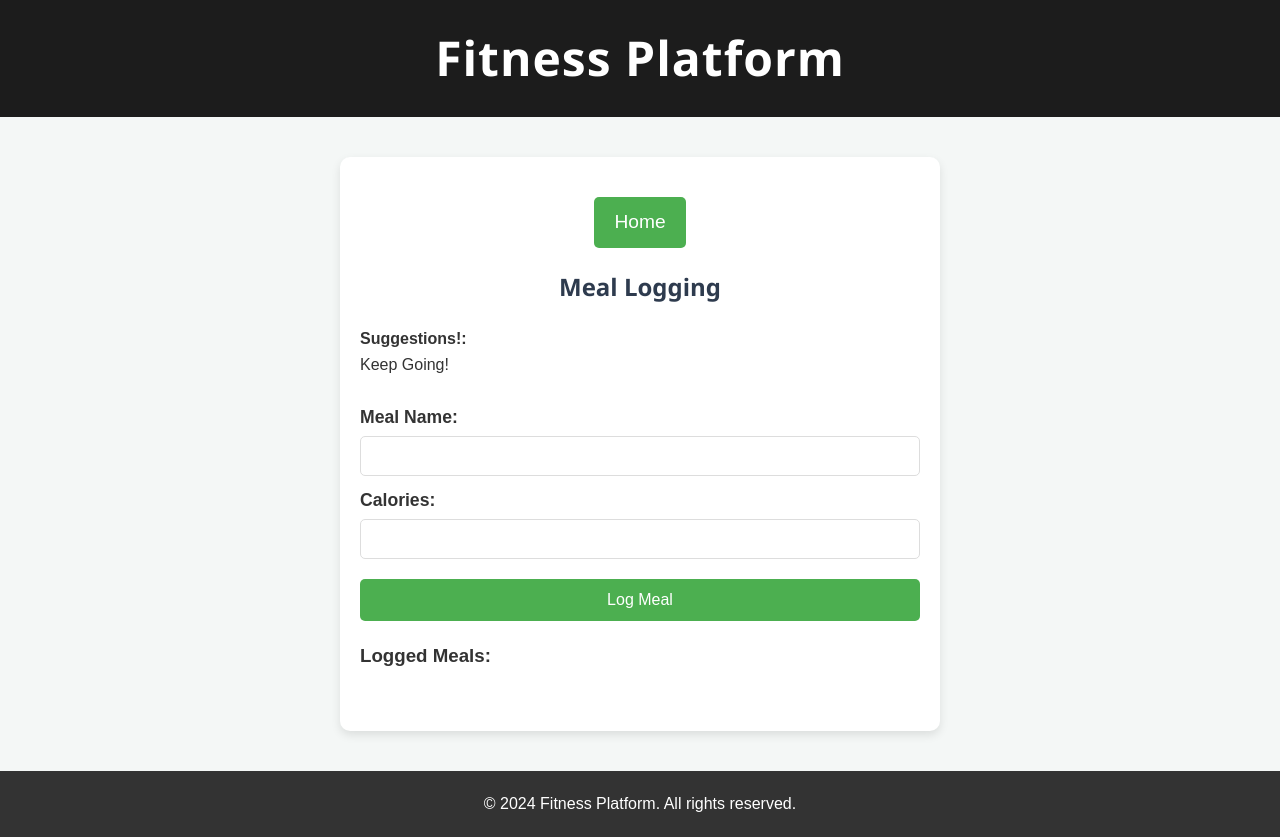
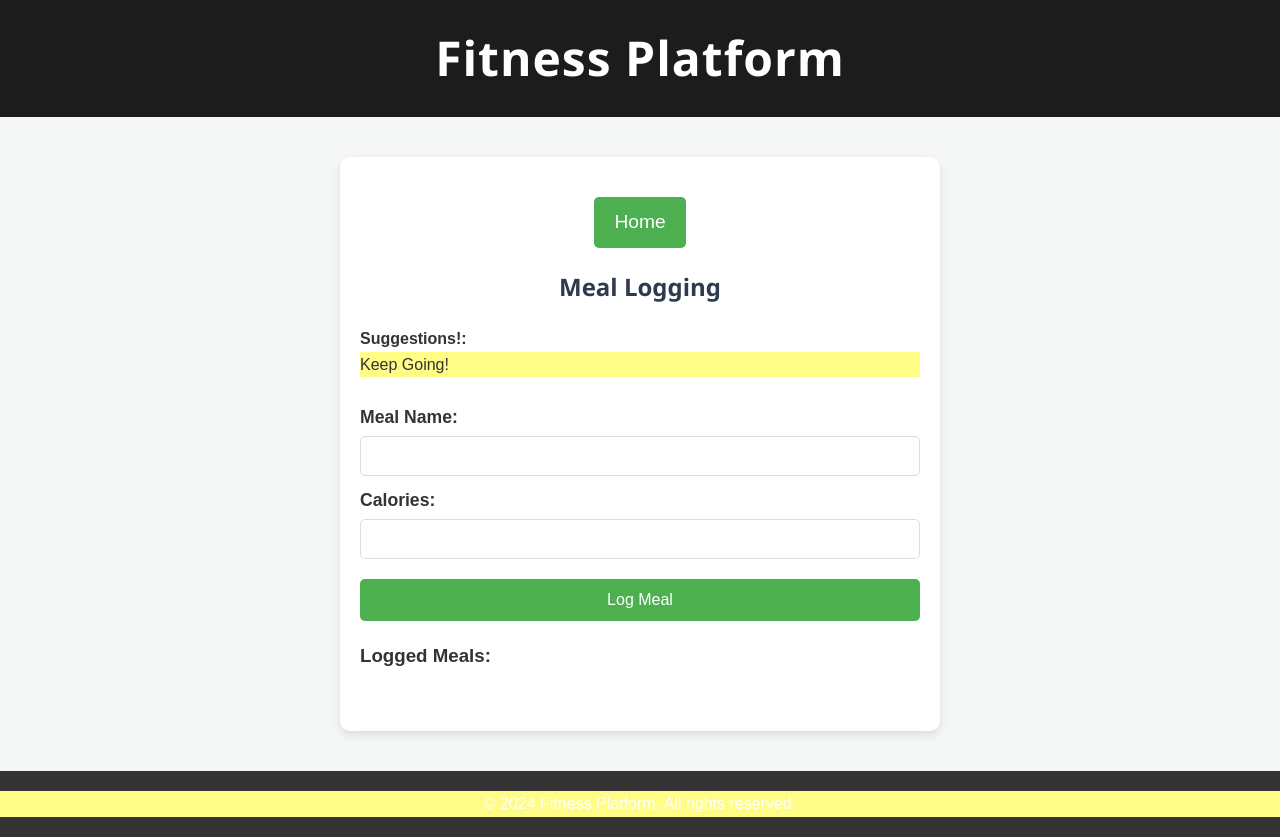
Before and after one commit to kimberlyrallison/CS312-Project, a React (Create React App) app in the folder frontend/: page /meal-logging in a window 1280 px wide. Built offline with nearby package versions, Linux system fonts and the light colour scheme.

Commit message:
Update MealLogging.css

```diff
--- a/frontend/src/components/MealLogging.css
+++ b/frontend/src/components/MealLogging.css
@@ -51,3 +51,8 @@
     font-size: 1.1rem;
     padding: 5px;
   }
+
+/*new arrival, note to self, make sure to */
+  p {
+    background-color: rgb(255, 253, 133);
+  }
```
